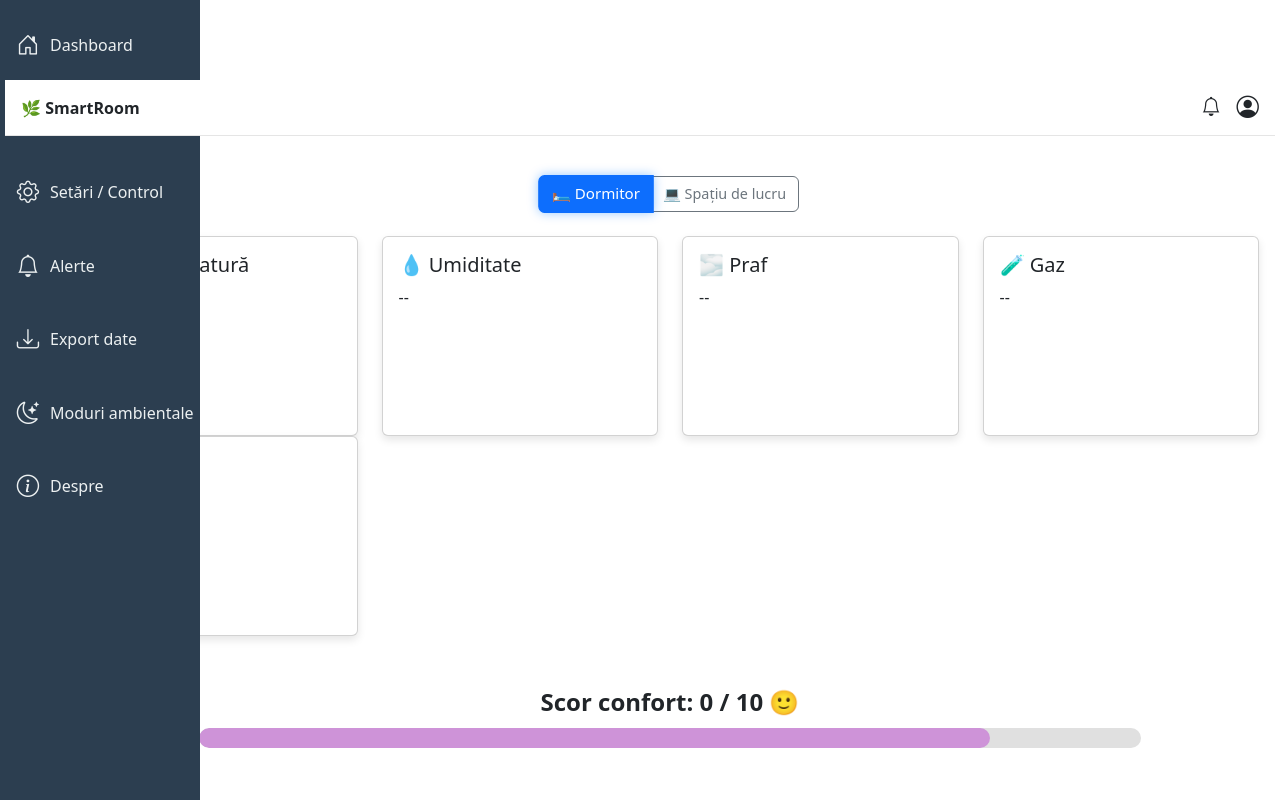
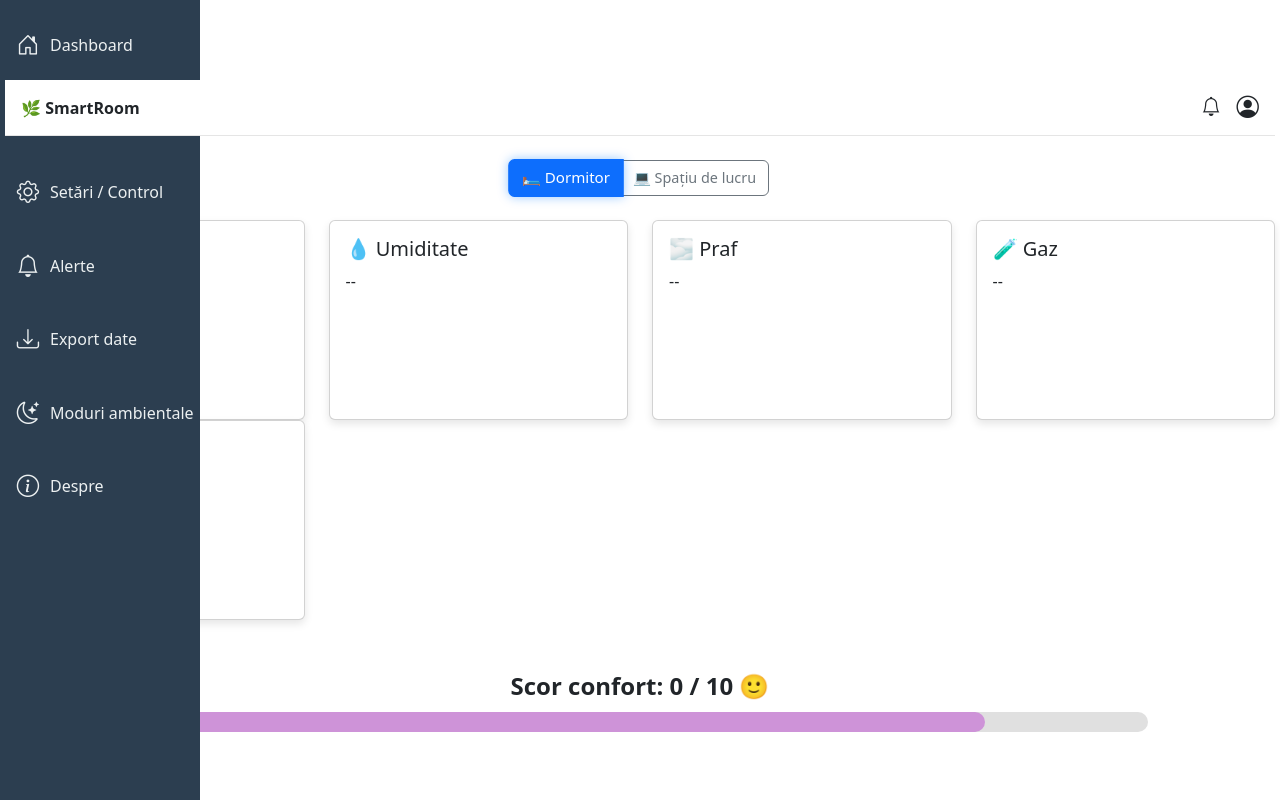
Before and after one commit to roxiexd7015/smartroom, a Flask app: page / in a window 1280 px wide. Run offline with Flask 3, Linux system fonts and the light colour scheme; data that the repository does not hold is empty; some libraries are stand-ins or nearby versions.

```diff
--- a/templates/base.html
+++ b/templates/base.html
@@ -15,7 +15,7 @@
   {% include 'sidebar.html' %}
   <div class="main">
     {% include 'topbar.html' %}
-    <div class="content" style="margin-left: 60px; padding: 1rem;">
+    <div class="content">
         {% block content %}
         <!--continut pagina-->
         {% endblock %}
```
